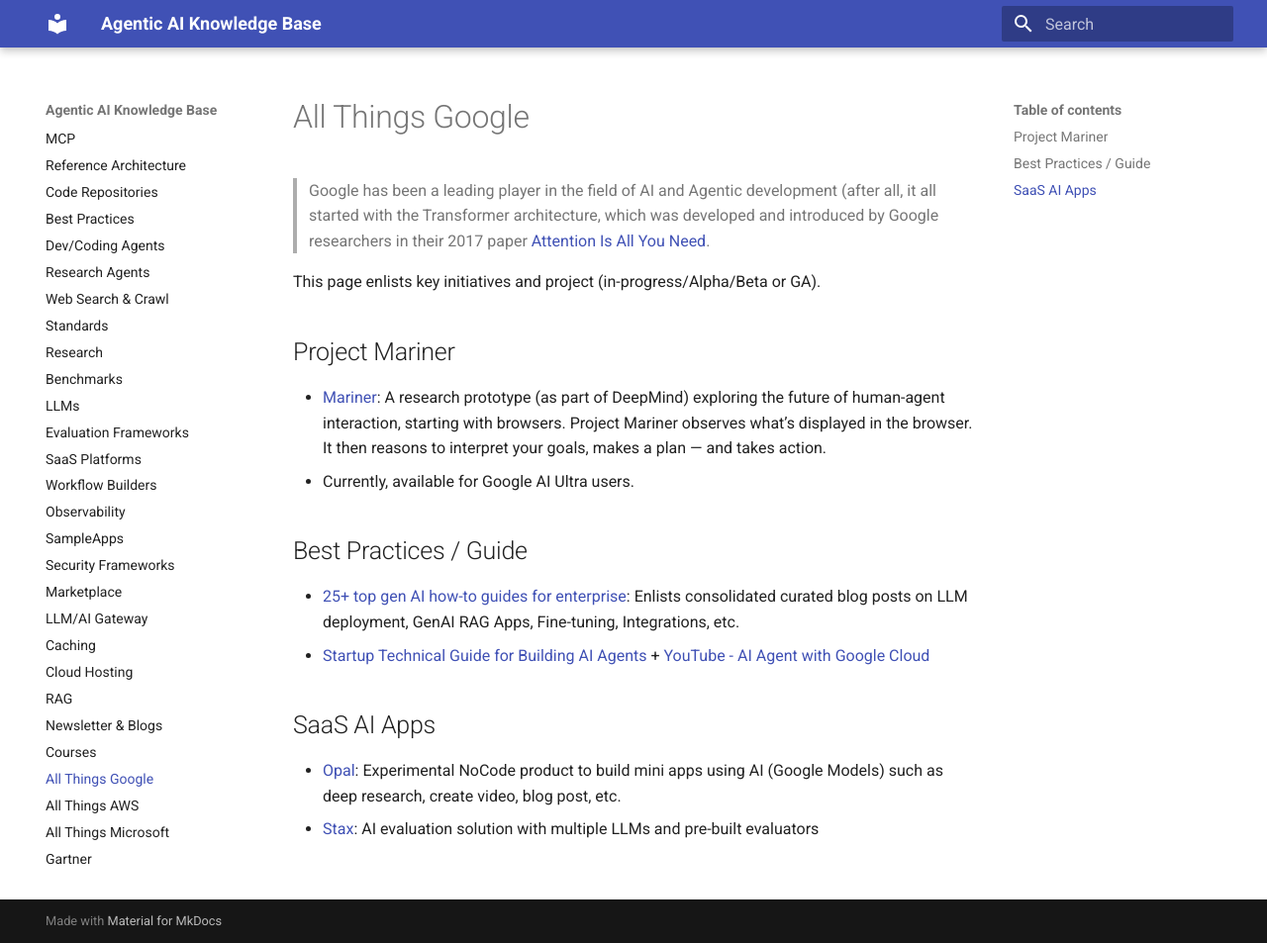
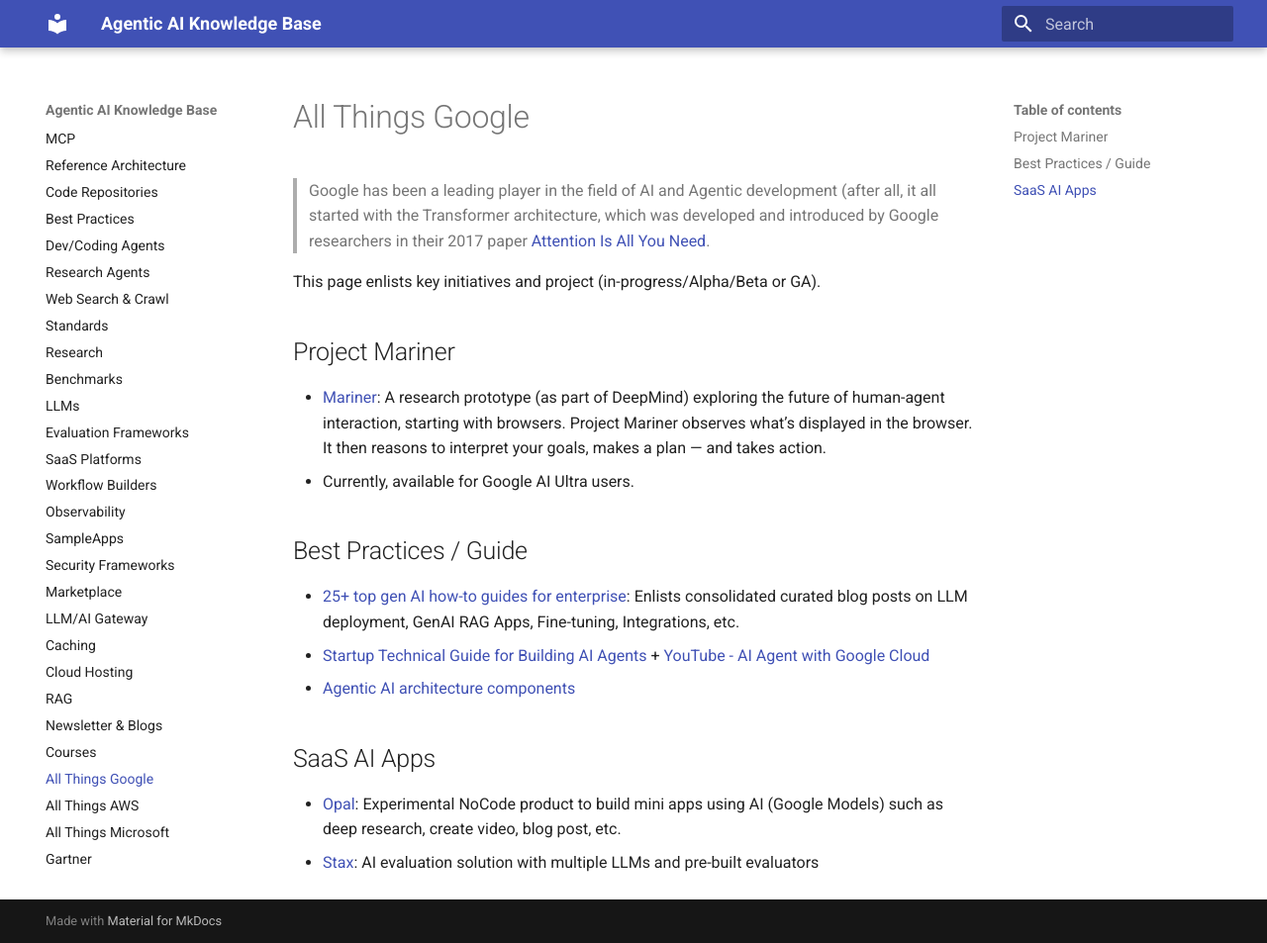
Before and after one commit to ankurkumarz/agentic-ai-knowledge-base, an MkDocs documentation site: the page built from docs/AllThingsGoogle/README.md, in a window 1280 px wide and 953 px high. Shown: the whole window at 99% size. Built offline with MkDocs 1.6.1 and Material for MkDocs 9.7.7, drawn with Linux system fonts in a browser that asks for light colours.

Commit message:
Update README.md

```diff
--- a/docs/AllThingsGoogle/README.md
+++ b/docs/AllThingsGoogle/README.md
@@ -11,6 +11,7 @@ This page enlists key initiatives and project (in-progress/Alpha/Beta or GA).
 
 - [25+ top gen AI how-to guides for enterprise](https://cloud.google.com/blog/products/ai-machine-learning/top-gen-ai-how-to-guides-for-enterprise/): Enlists consolidated curated blog posts on LLM deployment, GenAI RAG Apps, Fine-tuning, Integrations, etc.
 - [Startup Technical Guide for Building AI Agents](https://services.google.com/fh/files/misc/startup_technical_guide_ai_agents_final.pdf) + [YouTube - AI Agent with Google Cloud](https://www.youtube.com/watch?v=qMp8a7gB8iU)
+- [Agentic AI architecture components](https://docs.cloud.google.com/architecture/choose-agentic-ai-architecture-components)
 
 ## SaaS AI Apps
 
```
